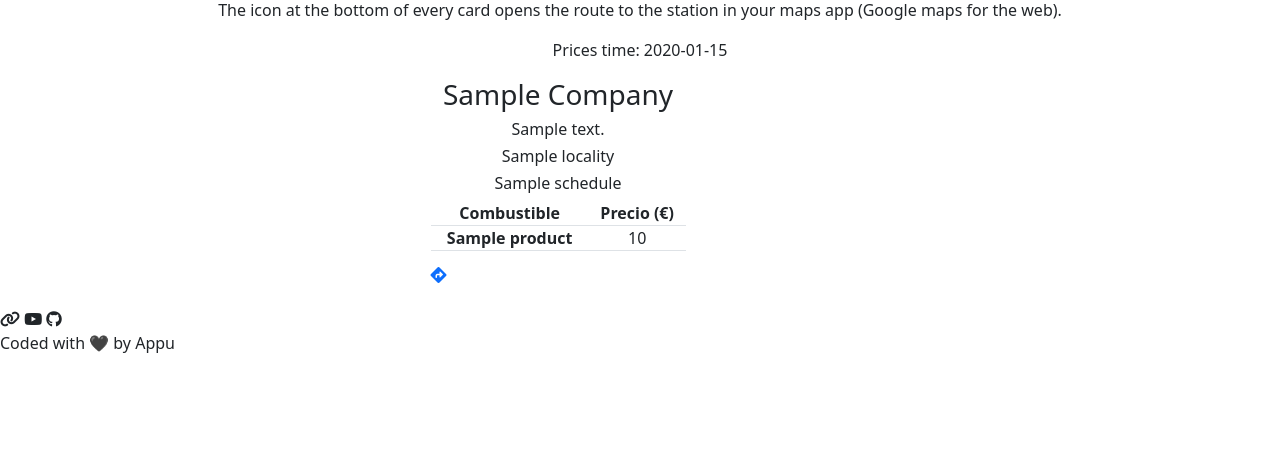
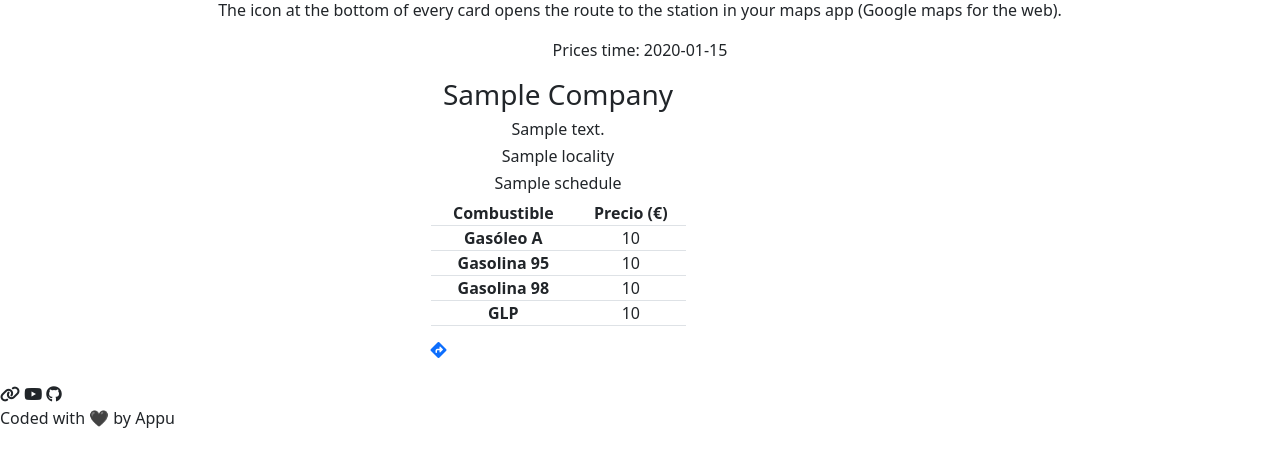
Before and after one commit to appuchias/appuwrotethese, a Django app: template src/templates/gas/results.html in a window 1280 px wide. Shown: the part 188-655 px from the top of the page. Run offline with Django 4.2, Linux system fonts and the light colour scheme; the template is opened without the code that fills it: most values are stand-ins (such as "Sample title", 1, 10 or a date in 2020); some libraries are stand-ins or nearby versions.

Commit message:
feat: [gas] Update query handler to new models

```diff
--- a/src/gas/views.py
+++ b/src/gas/views.py
@@ -30,10 +30,10 @@ def result(request: HttpRequest):
 
     form_data = form.cleaned_data
     last_update = query_handler.get_last_update(form_data)
-    results, product_name = query_handler.process_search(request, form_data)
+    prices, product_name = query_handler.process_search(request, form_data)
 
     # Show notification in case no results are returned
-    if not results:
+    if not prices:
         messages.warning(request, _("No results found. Please try again."))
         raise Http404()
 
@@ -42,7 +42,7 @@ def result(request: HttpRequest):
         "gas/results.html",
         {
             "product": product_name,
-            "results": results,
+            "results": prices,
             "last_update": last_update,
         },
     )
--- a/src/templates/gas/results.html
+++ b/src/templates/gas/results.html
@@ -19,14 +19,15 @@
         <!-- Grid with gas stations -->
         <div class="container-xl row justify-content-center">
             {% for i in results %}
+            {% with s=i.station %}
             <figure class="col-sm-6 col-md-5 col-lg-4 col-xl-3">
                 <div class="figure-img img-fluid rounded tall">
-                    <h3 title="{{ i.company|title }}">
-                        <center class="truncate">{{ i.company|title }}</center>
+                    <h3 title="{{ s.company|title }}">
+                        <center class="truncate">{{ s.company|title }}</center>
                     </h3>
-                    <h6 class="direccion truncate" title="{{ i.address }}">{{ i.address }}</h6>
-                    <h6 class="direccion truncate" title="{{ i.locality }}">{{ i.locality }}</h6>
-                    <h6 class="horario">{{ i.schedule }}</h6>
+                    <h6 class="direccion truncate" title="{{ s.address }}">{{ s.address }}</h6>
+                    <h6 class="direccion truncate" title="{{ s.locality }}">{{ s.locality }}</h6>
+                    <h6 class="horario">{{ s.schedule }}</h6>
                     <!-- <div class="repo-text"></div> -->
                     <div class="prices">
                         <table class="table table-sm">
@@ -37,36 +38,29 @@
                                 </tr>
                             </thead>
                             <tbody>
-                                {% if i.PrecioProducto %}
-                                <tr>
-                                    <th scope="row">{{ product }}</th>
-                                    <td>{{ i.PrecioProducto|default:"-" }}</td>
-                                </tr>
-                                {% else %}
                                 <tr>
                                     <th scope="row">Gasóleo A</th>
-                                    <td>{{ i.gasoleo_a|default:"-" }}</td>
+                                    <td>{{ i.price_goa|default:"-" }}</td>
                                 </tr>
                                 <tr>
                                     <th scope="row">Gasolina 95</th>
-                                    <td>{{ i.gasolina_95|default:"-" }}</td>
+                                    <td>{{ i.price_g95|default:"-" }}</td>
                                 </tr>
                                 <tr>
                                     <th scope="row">Gasolina 98</th>
-                                    <td>{{ i.gasolina_98|default:"-" }}</td>
+                                    <td>{{ i.price_g98|default:"-" }}</td>
                                 </tr>
                                 <tr>
                                     <th scope="row">GLP</th>
-                                    <td>{{ i.glp|default:"-" }}</td>
+                                    <td>{{ i.price_glp|default:"-" }}</td>
                                 </tr>
-                                {% endif %}
                             </tbody>
                         </table>
                     </div>
                     <div class="card-footer d-flex justify-content-between">
                         <a class="directions text-decoration-none tooltip-slide" target="_blank"
                             aria-label="Open map directions" data-balloon-pos="up"
-                            onclick="openmaps({{ i.latitude|replace:',|.' }}, {{ i.longitude|replace:',|.' }})">
+                            onclick="openmaps({{ s.latitude|replace:',|.' }}, {{ s.longitude|replace:',|.' }})">
                             <i class="fas fa-directions"></i>
                         </a>
                         {% comment %} {% if user.is_authenticated %}<a class="eess-id" href="/gas/save/{{ i.id_eess }}"
@@ -75,6 +69,7 @@
                     </div>
                 </div>
             </figure>
+            {% endwith %}
             {% endfor %}
             <script>
                 function openmaps(lat, long) {
```
Also changed, not shown: src/gas/query_handler.py (+12 -6 lines).
